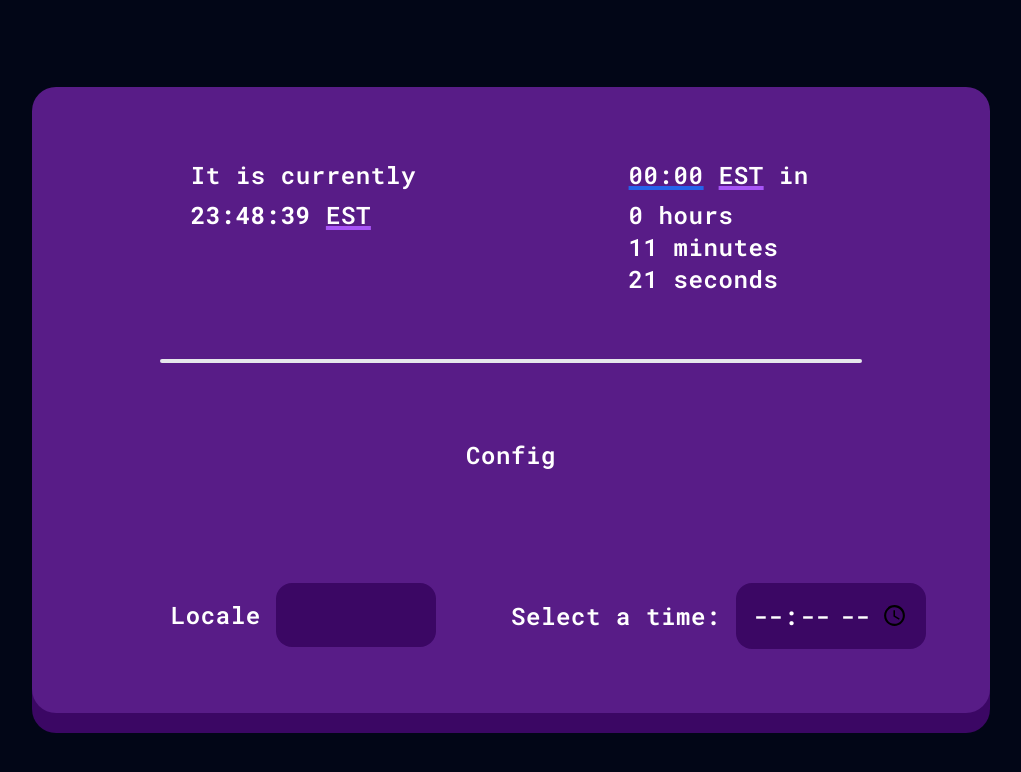
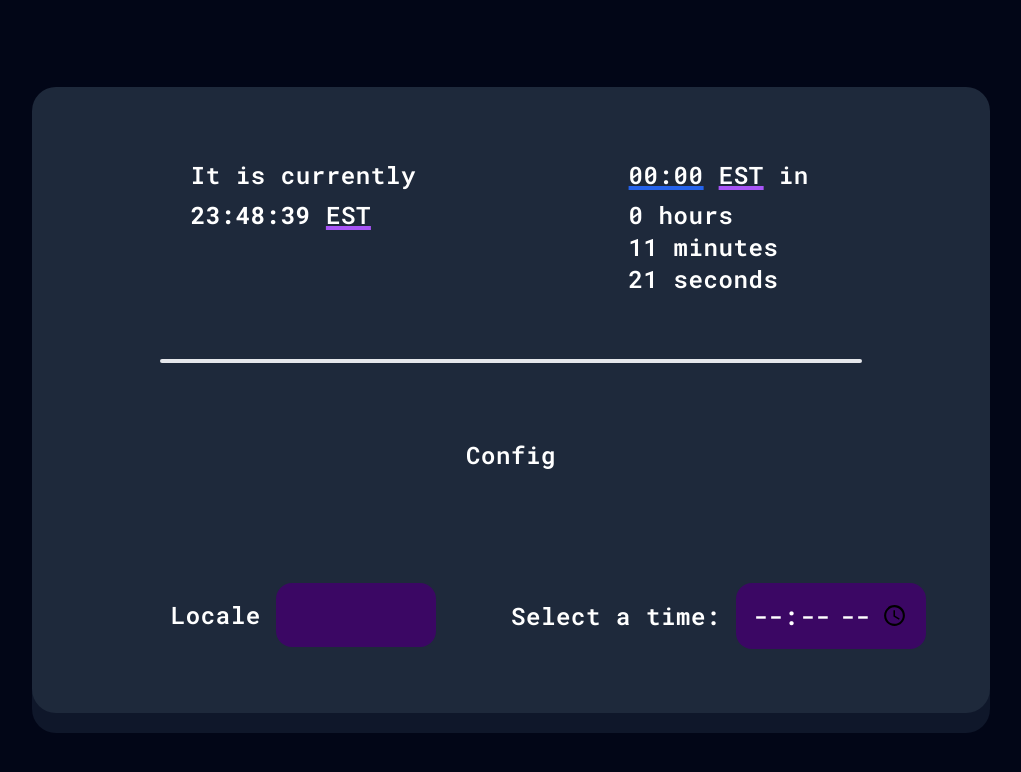
Before and after one commit to moxnt/time-converter, a website with bundled scripts: page index.html in a window 1280 px wide. Shown: the whole page, without its empty margins (129-1150 px from the left). Built offline with nearby package versions, Linux system fonts and the light colour scheme.

Commit message:
made it gray

```diff
--- a/css/style.css
+++ b/css/style.css
@@ -11,5 +11,5 @@ body {
 }
 
 .main-dir {
-  box-shadow: #3b0764 0px 20px;
+  box-shadow: #0f172a 0px 20px;
 }
--- a/index.html
+++ b/index.html
@@ -16,7 +16,7 @@
   <body
     class="bg-slate-950 text-white p-0 m-0 w-screen h-screen grid items-center"
   >
-    <div class="main-dir h-fit mx-auto bg-purple-900 rounded-3xl">
+    <div class="main-dir h-fit mx-auto bg-slate-800 rounded-3xl">
       <div
         class="m-16 whitespace- font-semibold text-2xl tracking-wide grid grid-cols-2 grid-rows-3"
       >
```
Also changed, not shown: css/tailwind.css.
